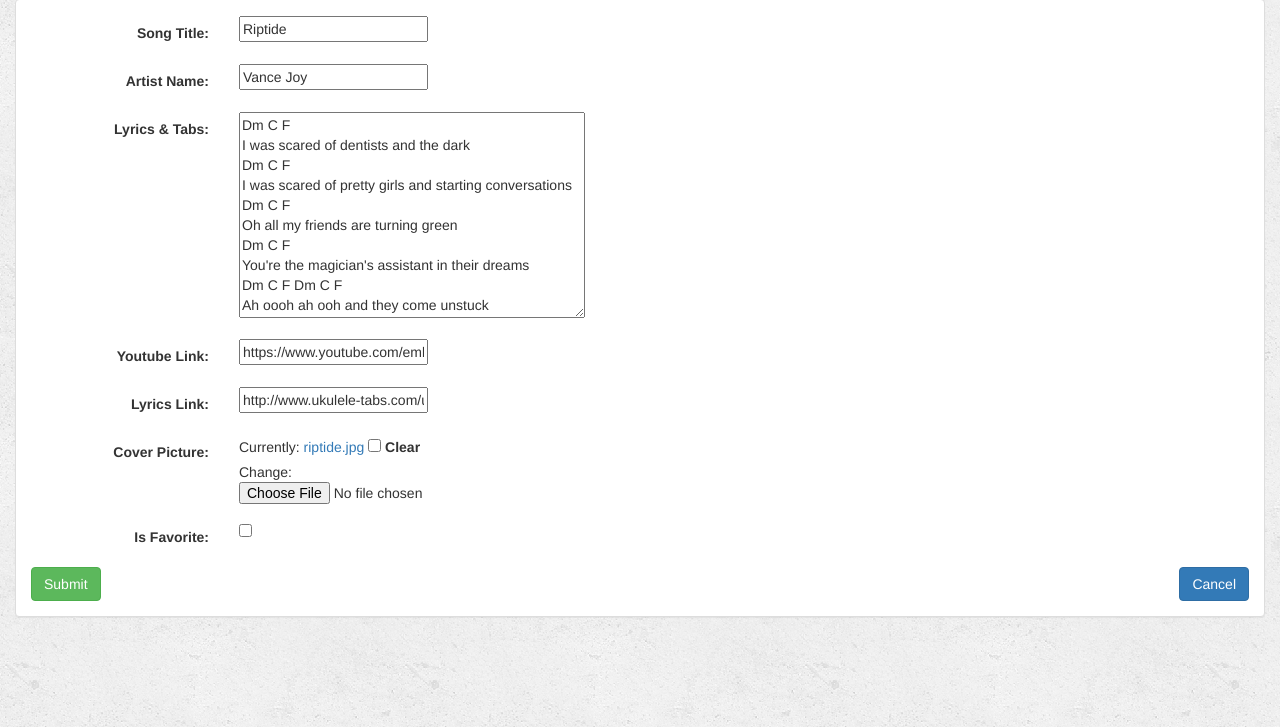
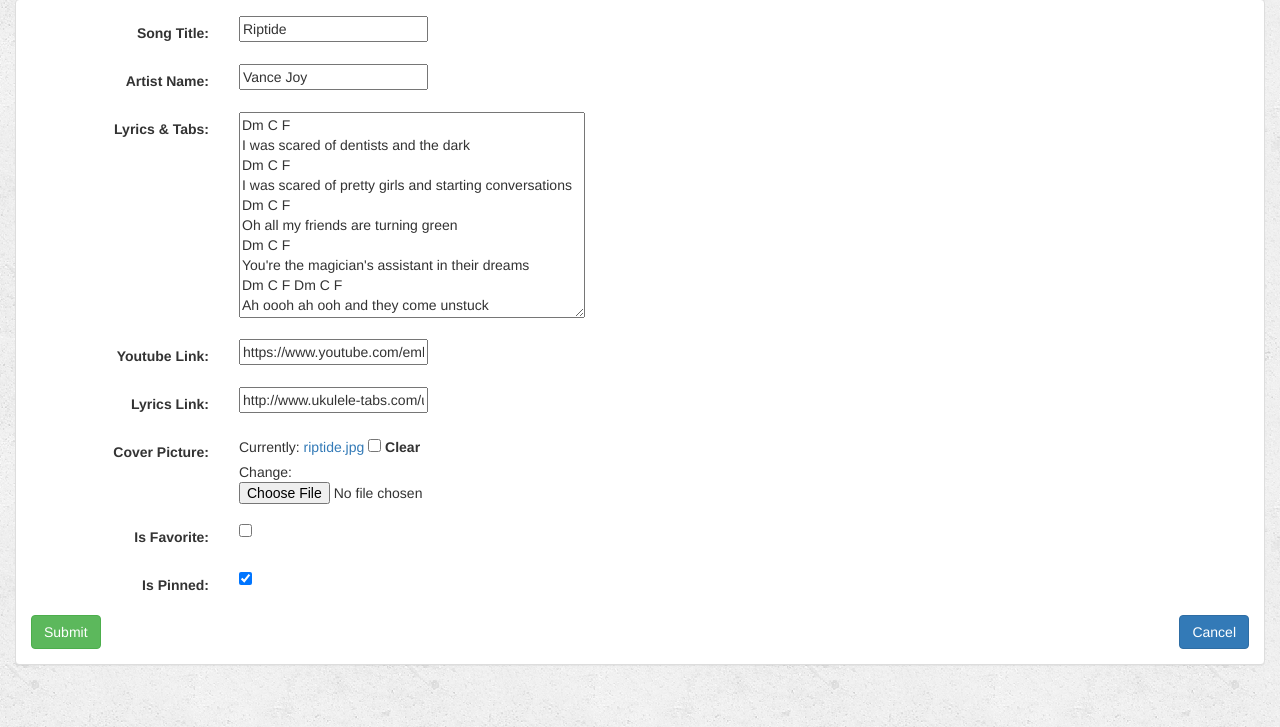
Before and after one commit to qedpi/SongCards, a Django app: page /cards/22/update/ in a window 1280 px wide. Shown: the part 73-800 px from the top of the page. Run offline with Django 3.2, Linux system fonts and the light colour scheme; data comes from the database, SQL or seed files in the repository; both versions use the stored data as it was after the commit; some libraries are stand-ins or nearby versions.

Commit message:
add pinned feature

```diff
--- a/cards/models.py
+++ b/cards/models.py
@@ -22,6 +22,7 @@ class Card(models.Model):
 
     is_new = models.BooleanField(default=True)
     is_favorite = models.BooleanField(default=False, verbose_name="Is Favorite")
+    is_pinned = models.BooleanField(default=False, verbose_name="Is Pinned")
 
     date_created = models.DateTimeField(default=datetime.utcnow())
 
--- a/cards/static/cards/style.css
+++ b/cards/static/cards/style.css
@@ -26,12 +26,8 @@ ul.errorlist > li {
     float: right;
 }
 
-.navbar {
-    border-radius: 0;
-}
-
-.navbar-brand {
-    font-family: 'Satisfy', cursive;
+.left {
+    float: left;
 }
 
 .glyphicon-star {
@@ -47,6 +43,22 @@ ul.errorlist > li {
     color: goldenrod;
 }
 
+.darkblue {
+    color: darkblue;
+}
+
+.navbar {
+    border-radius: 0;
+}
+
+.navbar-brand {
+    font-family: 'Satisfy', cursive;
+}
+/*
+.pin-before:before {
+    content: "";
+}*/
+
 .thumbnail {
     border: #000000 .2em solid;
 }
--- a/cards/views.py
+++ b/cards/views.py
@@ -14,6 +14,7 @@ from .models import Card, User
 
 cards_in_row = 4
 multipliers = {'again': .1, 'easy': 2, 'medium': 1.3, 'hard': 1}
+used_fields = 'topic front back card_audio card_score card_pic is_favorite is_pinned'.split(' ')
 
 class IndexView(generic.ListView):
     template_name = 'cards/index.html'
@@ -26,7 +27,7 @@ class IndexView(generic.ListView):
                 Q(topic__icontains=query) |
                 Q(front__icontains=query)
             )
-        return want.order_by('review_time')[:]
+        return want.order_by('-is_pinned', 'review_time')[:]
 
 class UserListView(generic.ListView):
     template_name = 'cards/users_list.html'
@@ -49,7 +50,7 @@ def review_card(request, pk, action):
     card.review_interval = max(int(card.review_interval * multipliers[action]), 60)
     card.is_new = False
     card.save()
-    cards = Card.objects.filter(user=request.user).order_by('review_time')[:cards_in_row]
+    cards = Card.objects.filter(user=request.user).order_by('-is_pinned', 'review_time')[:cards_in_row]
     return render(request, 'cards/index.html', {'cards': cards})
 
 class DetailView(generic.DetailView):
@@ -58,7 +59,7 @@ class DetailView(generic.DetailView):
 
 class CreateCard(CreateView):
     model = Card
-    fields = 'topic front back card_audio card_score card_pic is_favorite'.split(' ')
+    fields = used_fields
 
     def form_valid(self, form):
         card = form.save(commit=False)
@@ -69,7 +70,7 @@ class CreateCard(CreateView):
 
 class CardUpdate(UpdateView):
     model = Card
-    fields = 'topic front back card_audio card_score card_pic is_favorite'.split(' ')
+    fields = used_fields
 
 class CardDelete(DeleteView):
     model = Card
```
Also changed, not shown: cards/templates/cards/index.html (+9 -9 lines), cards/migrations/0012_auto_20160911_1026.py (added), cards/migrations/0013_auto_20160911_1034.py (added), db.sqlite3.
